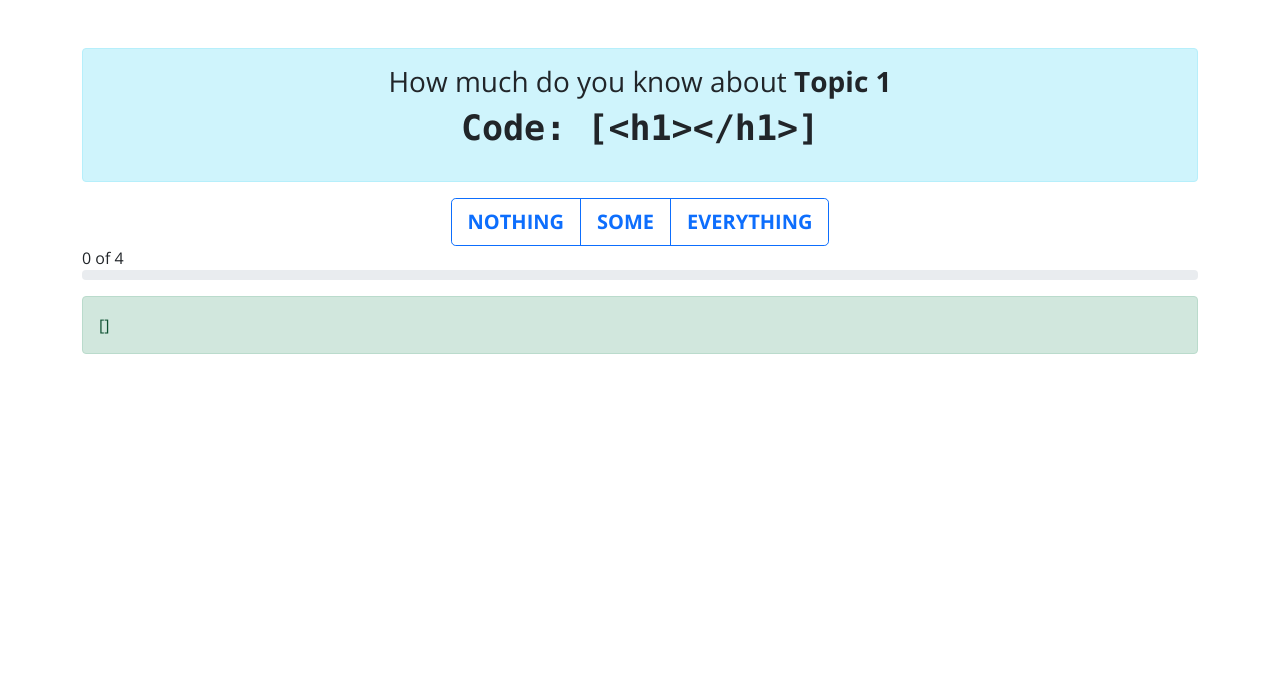
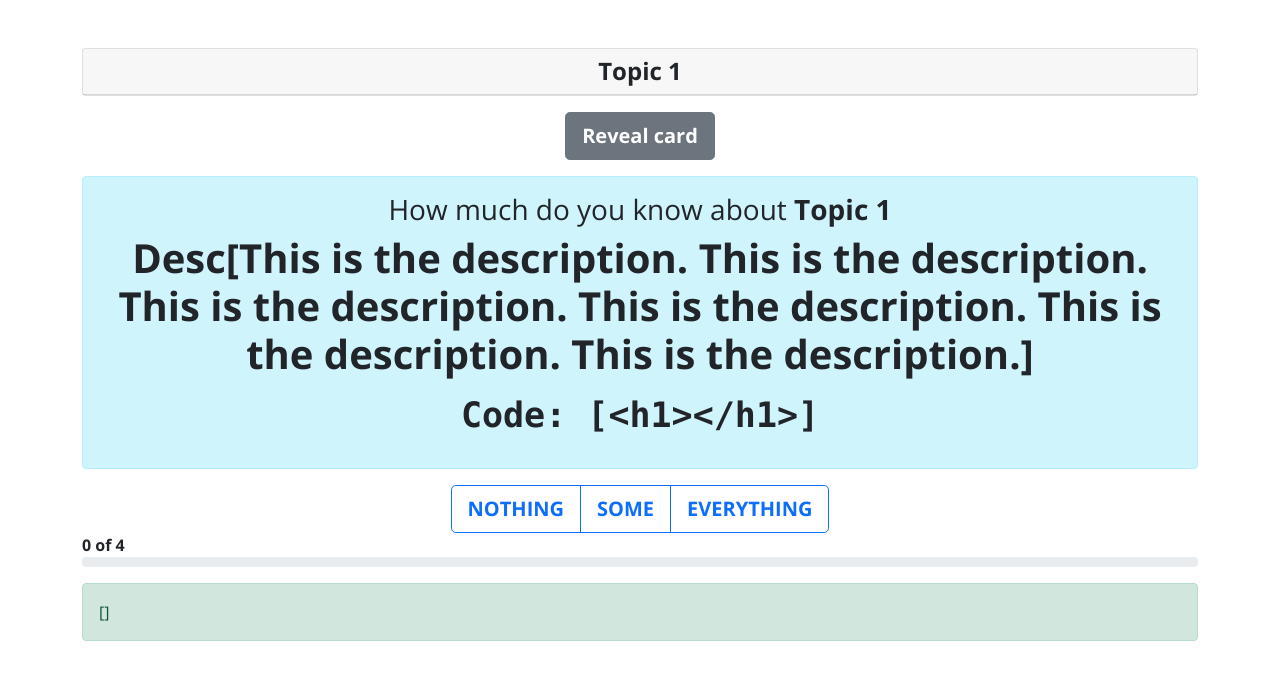
Before and after one commit to nickbreslin/poseidons-command, a Vue app: page / in a window 1280 px wide. Both pictures are taken after a click on the button "BEGIN". Shown: the top 680 px of the page. Built offline with nearby package versions, Linux system fonts and the light colour scheme.

Commit message:
Started to develop the topic card into a card header and card body

```diff
--- a/src/components/ProgressBar.vue
+++ b/src/components/ProgressBar.vue
@@ -1,11 +1,13 @@
 <template>
-  <div class="">{{ numerator }} of {{ denominator }}</div>
+  <div>
+    <div class="fw-bold">{{ numerator }} of {{ denominator }}</div>
     <div class="progress" :style="`height: ${height}px`">
       <div
         :style="`width: ${percent}%`"
         class="progress-bar"
         :class="`bg-${bgClass}`"
       ></div>
+    </div>
   </div>
 </template>
 
@@ -51,6 +53,7 @@ export default {
   computed: {
     percent() {
       let percent = (100 / this.denominator) * this.numerator;
+      percent = Math.round(percent);
       return percent;
     },
   },
--- a/src/components/TheConclusion.vue
+++ b/src/components/TheConclusion.vue
@@ -1,14 +1,8 @@
 <template>
   <div class="text-center">
     <div class="alert alert-primary text-dark fw-bold h1">
-      This is the introduction.
+      This is the conclusion.
     </div>
-    <button
-      class="btn btn-lg text-uppercase fw-bold btn-primary"
-      @click="doBegin()"
-    >
-      Begin
-    </button>
   </div>
 </template>
 
@@ -18,7 +12,7 @@ export default {
   methods: {
     doBegin() {
       console.log("Button clicked!");
-      this.$emit("doBegin");
+      // go to the results page
     },
   },
 };
--- a/src/components/TopicCard.vue
+++ b/src/components/TopicCard.vue
@@ -1,5 +1,19 @@
 <template>
   <div class="text-center">
+    <div class="card">
+      <div class="card-header fw-bold h4">
+        {{ label }}
+      </div>
+    </div>
+    <div class="card-body">
+      <button
+        v-show="!isRevealed"
+        class="btn btn-lg btn-secondary fw-bold"
+        @click="reveal()"
+      >
+        Reveal card
+      </button>
+    </div>
     <div class="alert alert-info text-dark fw-bold h1">
       <div class="h3">
         How much do you know about <b>{{ label }}</b>
@@ -33,16 +47,27 @@
 <script>
 export default {
   name: "TopicCard",
+  data: function () {
+    return {
+      isRevealed: false,
+    };
+  },
   props: {
-    payload : Object,
     label: String,
     description: String,
     code: String,
   },
   methods: {
+    resetState() {
+      this.isRevealed = false;
+    },
+
     doAnswer(value) {
-      console.log("Button clicked!");
       this.$emit("doAnswer", value);
+      this.resetState();
+    },
+    reveal() {
+      this.isRevealed = true;
     },
   },
 };
--- a/src/data/topics.json
+++ b/src/data/topics.json
@@ -1,7 +1,24 @@
 [{
   "id" : "topic1",
   "label" : "Topic 1",
-  "code" : "<h1></h1>"
+  "description" : "This is the description. This is the description. This is the description. This is the description. This is the description. This is the description.",
+  "code" : "<h1></h1>",
+  "responses" : [{
+    "matchValue" : [0],
+    "body" : "Result content for 0 only"
+  },
+  {
+    "matchValue" : [0,1],
+    "body" : "Result content for 0 or 1."
+  },
+  {
+    "matchValue" : [1],
+    "body" : "Result content for 1 only"
+  },
+  {
+    "matchValue" : [2],
+    "body" : "Result content for 2 only"
+  }]
 }, {
   "id" : "topic2",
   "label" : "Topic 2"
--- a/src/views/Home.vue
+++ b/src/views/Home.vue
@@ -56,11 +56,9 @@ export default {
   },
   methods: {
     doBegin() {
-      console.log("Home View sees doBegin");
       this.isStarted = true;
     },
     doAnswer(value) {
-      console.log("Value", value);
       this.currentTopicIndex += 1;
       this.responses.push(value);
     },
```
Lines whose indentation alone changed are shown as unchanged.
